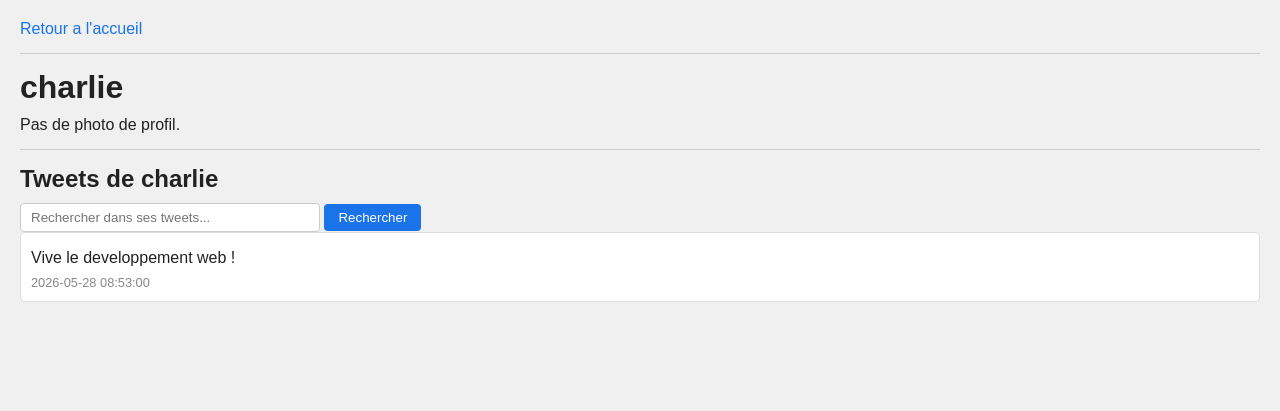
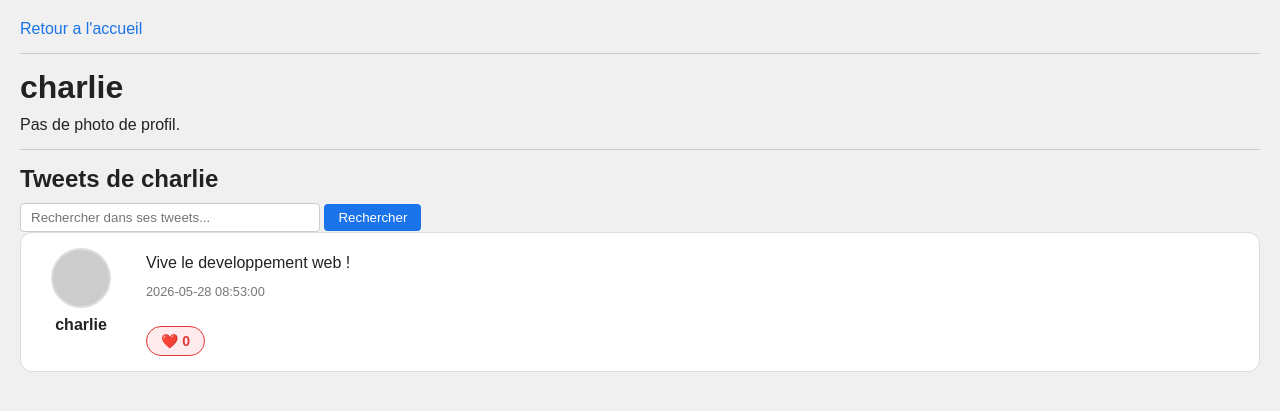
Before and after one commit to kifuj/Mini_Twitter, a PHP site: page /controllers/profil.php?id=3 in a window 1280 px wide. Shown: the top 411 px of the page. Run offline with PHP 8.4, Linux system fonts and the light colour scheme; data comes from the database, SQL or seed files in the repository; both versions use the stored data as it was after the commit; data that the repository does not hold is empty.

Commit message:
feat(projet) : affichage des like sur les tweet et meilleur visibilitée des profil sur les tweet

```diff
--- a/controllers/profil.php
+++ b/controllers/profil.php
@@ -10,49 +10,173 @@ if (!isset($_GET['id'])) {
 
 $id_membre = (int) $_GET['id'];
 
+/*
+|--------------------------------------------------------------------------
+| Recuperation du membre
+|--------------------------------------------------------------------------
+*/
+
 $stmt = $pdo->prepare('SELECT * FROM membre WHERE id_membre = ?');
 $stmt->execute([$id_membre]);
+
 $membre = $stmt->fetch();
 
 if (!$membre) {
     die('Membre introuvable.');
 }
 
-$est_proprietaire = isset($_SESSION['id_membre']) && $_SESSION['id_membre'] === $id_membre;
+/*
+|--------------------------------------------------------------------------
+| Verification proprietaire du profil
+|--------------------------------------------------------------------------
+*/
+
+$est_proprietaire = isset($_SESSION['id_membre'])
+    && $_SESSION['id_membre'] === $id_membre;
+
+/*
+|--------------------------------------------------------------------------
+| Ajout d'un tweet
+|--------------------------------------------------------------------------
+*/
 
 $erreur_tweet = '';
+
 if ($est_proprietaire && isset($_POST['contenu'])) {
+
     $contenu = trim($_POST['contenu']);
+
     if ($contenu === '') {
+
         $erreur_tweet = 'Le tweet ne peut pas etre vide.';
+
     } elseif (mb_strlen($contenu) > 280) {
+
         $erreur_tweet = 'Le tweet ne peut pas depasser 280 caracteres.';
+
     } else {
-        $stmt = $pdo->prepare('INSERT INTO tweet (contenu, id_membre) VALUES (?, ?)');
+
+        $stmt = $pdo->prepare('
+            INSERT INTO tweet (contenu, id_membre)
+            VALUES (?, ?)
+        ');
+
         $stmt->execute([$contenu, $id_membre]);
+
         header('Location: profil.php?id=' . $id_membre);
         exit;
     }
 }
 
+/*
+|--------------------------------------------------------------------------
+| Recherche
+|--------------------------------------------------------------------------
+*/
+
 $recherche = trim($_GET['q'] ?? '');
 
-$stmt_count = $pdo->prepare('SELECT COUNT(*) FROM tweet WHERE id_membre = ?' . ($recherche !== '' ? ' AND contenu LIKE ?' : ''));
+/*
+|--------------------------------------------------------------------------
+| Nombre total de tweets
+|--------------------------------------------------------------------------
+*/
+
+$stmt_count = $pdo->prepare(
+    'SELECT COUNT(*) FROM tweet WHERE id_membre = ?'
+    . ($recherche !== '' ? ' AND contenu LIKE ?' : '')
+);
+
 if ($recherche !== '') {
-    $stmt_count->execute([$id_membre, '%' . $recherche . '%']);
+
+    $stmt_count->execute([
+        $id_membre,
+        '%' . $recherche . '%'
+    ]);
+
 } else {
+
     $stmt_count->execute([$id_membre]);
 }
+
 $total_tweets = $stmt_count->fetchColumn();
 
+/*
+|--------------------------------------------------------------------------
+| Recuperation des tweets + likes
+|--------------------------------------------------------------------------
+*/
+
 if ($recherche !== '') {
-    $stmt = $pdo->prepare('SELECT * FROM tweet WHERE id_membre = ? AND contenu LIKE ? ORDER BY date_tweet DESC LIMIT 4');
-    $stmt->execute([$id_membre, '%' . $recherche . '%']);
+
+    $stmt = $pdo->prepare('
+        SELECT
+            tweet.*,
+
+            membre.identifiant,
+            membre.photo,
+
+            COUNT(like_tweet.id_like) AS nb_likes
+
+        FROM tweet
+
+        JOIN membre
+            ON tweet.id_membre = membre.id_membre
+
+        LEFT JOIN like_tweet
+            ON tweet.id_tweet = like_tweet.id_tweet
+
+        WHERE tweet.id_membre = ?
+          AND tweet.contenu LIKE ?
+
+        GROUP BY tweet.id_tweet
+
+        ORDER BY tweet.date_tweet DESC
+
+        LIMIT 4
+    ');
+
+    $stmt->execute([
+        $id_membre,
+        '%' . $recherche . '%'
+    ]);
+
 } else {
-    $stmt = $pdo->prepare('SELECT * FROM tweet WHERE id_membre = ? ORDER BY date_tweet DESC LIMIT 4');
+
+    $stmt = $pdo->prepare('
+        SELECT
+            tweet.*,
+
+            membre.identifiant,
+            membre.photo,
+
+            COUNT(like_tweet.id_like) AS nb_likes
+
+        FROM tweet
+
+        JOIN membre
+            ON tweet.id_membre = membre.id_membre
+
+        LEFT JOIN like_tweet
+            ON tweet.id_tweet = like_tweet.id_tweet
+
+        WHERE tweet.id_membre = ?
+
+        GROUP BY tweet.id_tweet
+
+        ORDER BY tweet.date_tweet DESC
+
+        LIMIT 4
+    ');
+
     $stmt->execute([$id_membre]);
 }
 
 $tweets = $stmt->fetchAll();
+/*
+|--------------------------------------------------------------------------
+| Vue
+|--------------------------------------------------------------------------
+*/
 
 include '../views/profil.html.php';
--- a/style.css
+++ b/style.css
@@ -88,3 +88,90 @@ p {
 label {
     font-weight: bold;
 }
+
+.btn-like {
+    display: inline-block;
+    margin-top: 8px;
+    padding: 6px 14px;
+
+    background-color: #ffebee;
+    color: #e53935;
+
+    border: 1px solid #e53935;
+    border-radius: 20px;
+
+    font-size: 14px;
+    font-weight: bold;
+
+    transition: 0.2s;
+}
+
+.btn-like:hover {
+    background-color: #e53935;
+    color: white;
+    text-decoration: none;
+}
+
+.tweet {
+    display: flex;
+    align-items: flex-start;
+    gap: 20px;
+
+    background-color: white;
+
+    border: 1px solid #ddd;
+    border-radius: 12px;
+
+    padding: 15px;
+    margin-bottom: 15px;
+}
+
+.tweet-left {
+    width: 90px;
+
+    display: flex;
+    flex-direction: column;
+    align-items: center;
+
+    text-align: center;
+}
+
+.tweet-right {
+    flex: 1;
+}
+
+.tweet-avatar {
+    width: 60px;
+    height: 60px;
+
+    border-radius: 50%;
+    object-fit: cover;
+
+    border: 2px solid #ddd;
+
+    margin-bottom: 8px;
+}
+
+.default-avatar {
+    width: 60px;
+    height: 60px;
+
+    border-radius: 50%;
+
+    background-color: #ccc;
+
+    margin-bottom: 8px;
+}
+
+.tweet-user {
+    font-weight: bold;
+    color: #222;
+}
+
+.tweet-content {
+    margin-bottom: 10px;
+}
+
+.tweet-date {
+    color: #777;
+}
--- a/views/profil.html.php
+++ b/views/profil.html.php
@@ -58,14 +58,60 @@
 <?php else: ?>
     <ul>
         <?php foreach ($tweets as $tweet): ?>
-                <li>
-                    <p><?php echo htmlspecialchars($tweet['contenu']); ?></p>
-                    <small><?php echo $tweet['date_tweet']; ?></small>
+            <li class="tweet">
+
+    <div class="tweet-left">
+
+        <?php if ($tweet['photo']): ?>
+
+            <img
+                class="tweet-avatar"
+                src="../uploads/<?php echo htmlspecialchars($tweet['photo']); ?>"
+            >
+
+        <?php else: ?>
+
+            <div class="tweet-avatar default-avatar"></div>
+
+        <?php endif; ?>
+
+        <a
+            class="tweet-user"
+            href="profil.php?id=<?php echo $tweet['id_membre']; ?>"
+        >
+            <?php echo htmlspecialchars($tweet['identifiant']); ?>
+        </a>
+
+    </div>
+
+    <div class="tweet-right">
+
+        <p class="tweet-content">
+            <?php echo nl2br(htmlspecialchars($tweet['contenu'])); ?>
+        </p>
+
+        <small class="tweet-date">
+            <?php echo $tweet['date_tweet']; ?>
+        </small>
+
+        <br><br>
+
+        <a
+            class="btn-like"
+            href="like.php?id_tweet=<?php echo $tweet['id_tweet']; ?>"
+        >
+            ❤️ <?php echo $tweet['nb_likes']; ?>
+        </a>
+
+    </div>
+
 </li>
         <?php endforeach; ?>
+
         <?php if ($total_tweets > 4): ?>
             <li>...</li>
         <?php endif; ?>
+
     </ul>
 <?php endif; ?>
 
```
Also changed, not shown: controllers/like.php (added, +54 -0 lines), controllers/recherche.php (+25 -7 lines), create_db.sql (+17 -0 lines), index.php (+27 -8 lines), views/index.html.php (+64 -7 lines), views/recherche.html.php (+108 -7 lines), uploads/photo_6a1d7c5c98ec2.png (added). Lines whose indentation alone changed are shown as unchanged.
